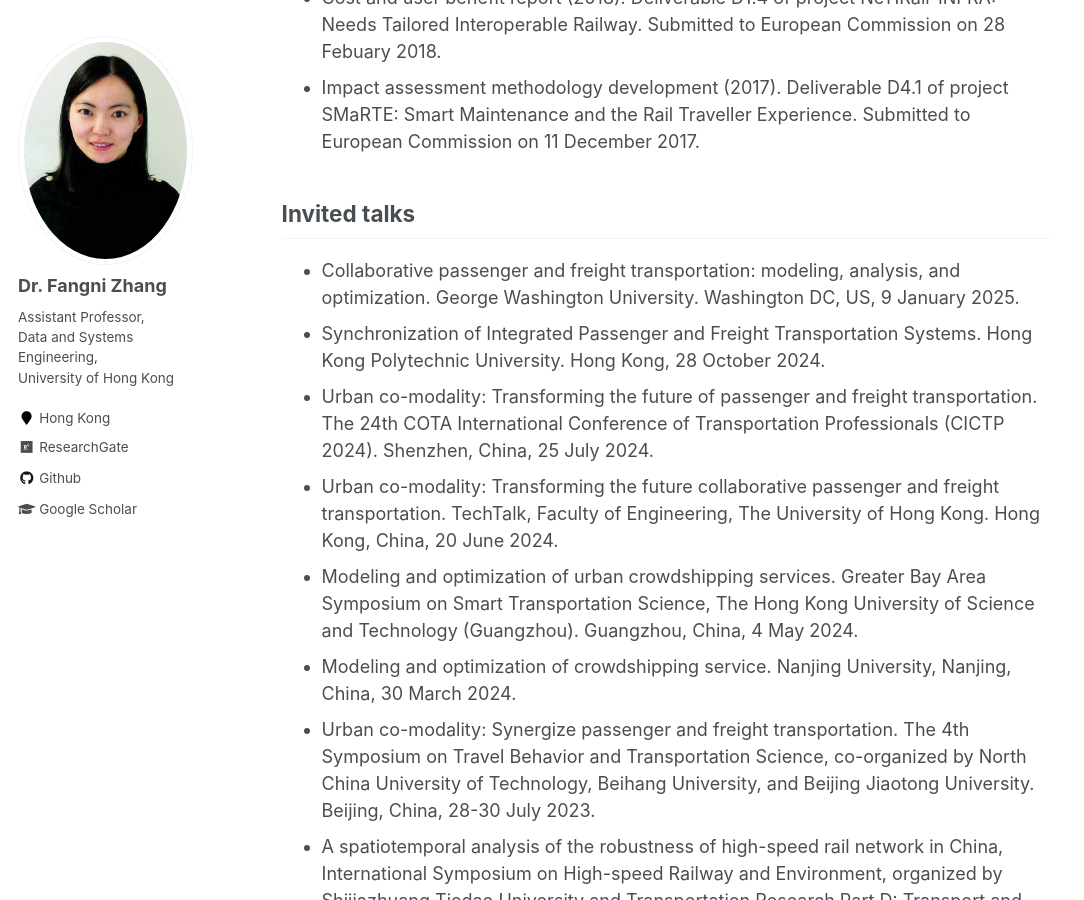
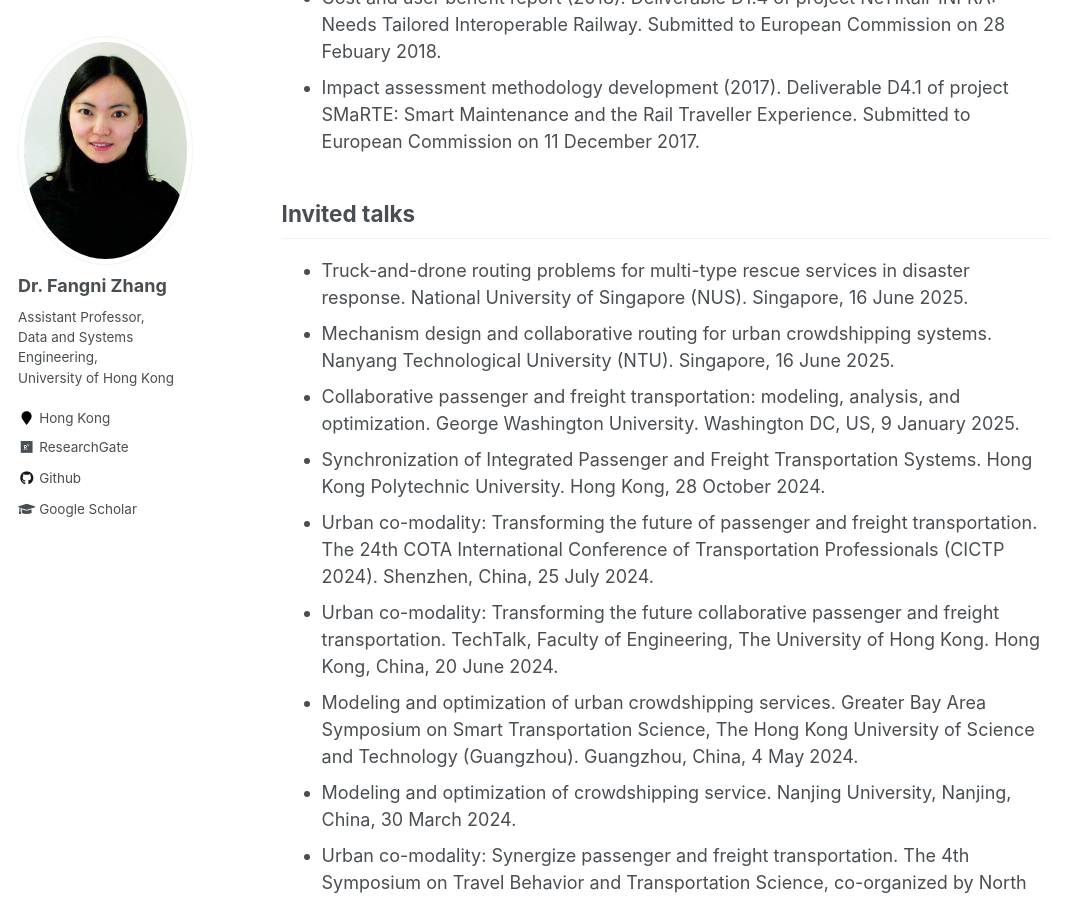
Before and after one commit to fangnizhang/fangnizhang.github.io, a Jekyll site: the page built from _pages/research.md, in a window 1280 px wide and 900 px high, scrolled down 1923 px. Shown: the whole window, without its empty margins (0-1084 px from the left). Built offline with Jekyll 4.4.1, drawn with Linux system fonts in a browser that asks for light colours.

Commit message:
Update research.md

```diff
--- a/_pages/research.md
+++ b/_pages/research.md
@@ -36,6 +36,8 @@ Technical reports
 
 Invited talks
 ------------
+* Truck-and-drone routing problems for multi-type rescue services in disaster response. National University of Singapore (NUS). Singapore, 16 June 2025.
+* Mechanism design and collaborative routing for urban crowdshipping systems. Nanyang Technological University (NTU). Singapore, 16 June 2025.
 * Collaborative passenger and freight transportation: modeling, analysis, and optimization. George Washington University. Washington DC, US, 9 January 2025.
 * Synchronization of Integrated Passenger and Freight Transportation Systems. Hong Kong Polytechnic University. Hong Kong, 28 October 2024.
 * Urban co-modality: Transforming the future of passenger and freight transportation. The 24th COTA International Conference of Transportation Professionals (CICTP 2024). Shenzhen, China, 25 July 2024.
```
